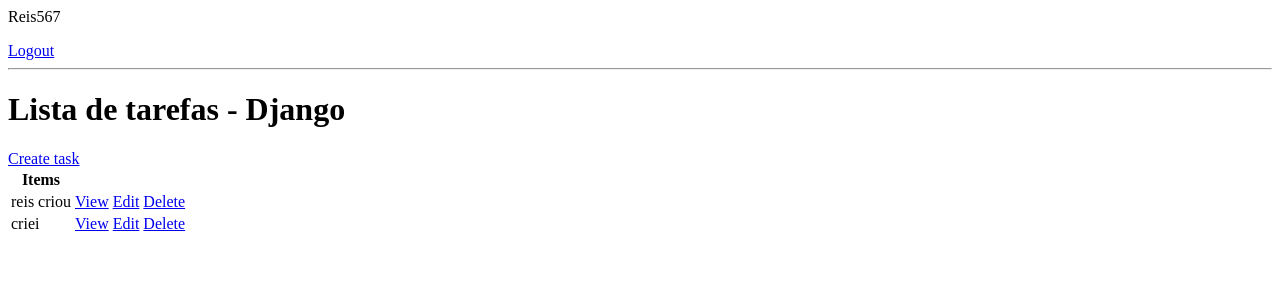
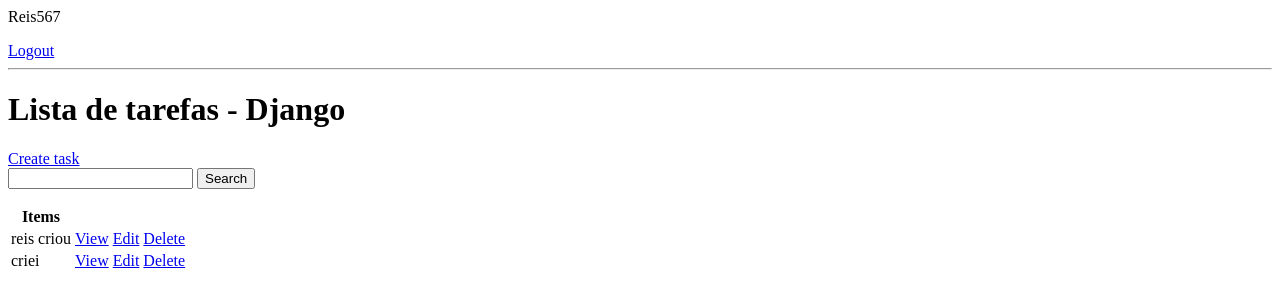
Before and after one commit to Reis567/django_todo_list, a Django app: page / in a window 1280 px wide. Shown: the top 307 px of the page. Run offline with Django 4.2, Linux system fonts and the light colour scheme; a user stored in the database is signed in; data comes from the database, SQL or seed files in the repository.

Commit message:
Search logic

```diff
--- a/base/templates/base/task_list.html
+++ b/base/templates/base/task_list.html
@@ -12,6 +12,11 @@
 
 
 <a href="{% url 'task-create' %}">Create task</a>
+
+<form action="" method="GET">
+    <input type="text" name='search-area' value="{{search_input}}">
+    <input type="submit" value="Search">
+</form>
 <table>
     <tr>
         <th>
--- a/base/views.py
+++ b/base/views.py
@@ -52,6 +52,12 @@ class TaskList(LoginRequiredMixin,ListView):
         context =  super().get_context_data(**kwargs)
         context['tasks'] = context['tasks'].filter(user=self.request.user)
         context['count'] = context['tasks'].filter(complete=False).count()
+
+        search_input = self.request.GET.get('search-area') or ''
+        if search_input:
+            context['tasks'] = context['tasks'].filter(title__icontains=search_input)
+
+        context['search_input'] = search_input
         return context
 
 
```
